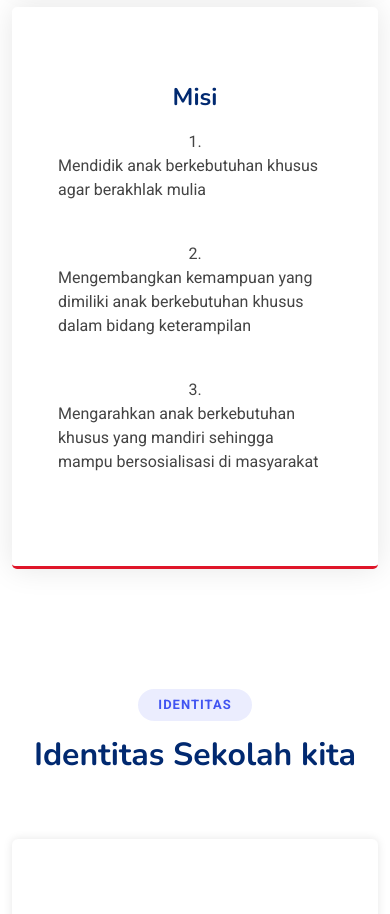
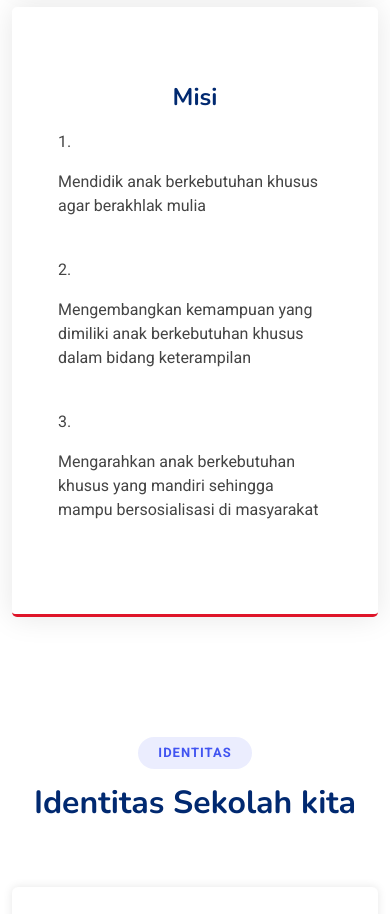
Before and after one commit to ChadL1N/SLBC-Pancaran-Kasih, a plain HTML site: page index.html in a window 390 px wide. Shown: the part 1600-2514 px from the top of the page. Drawn offline with nearby package versions, Linux system fonts and the light colour scheme.

Commit message:
Update index.html

```diff
--- a/index.html
+++ b/index.html
@@ -128,13 +128,13 @@
               <!-- <img src="assets/img/values-2.png" class="img-fluid" alt=""> -->
               <div class="row p-3">
                 <div class="col-sm-12"><h3>Misi</h3></div>
-                <div class="col-sm-1">1.</div>
+                <div class="col-sm-1"><p style="text-align: left;">1.</p></div>
                 <div class="col-sm-11"> <p style="text-align: left;"> Mendidik anak berkebutuhan khusus agar berakhlak mulia</p></div>
                 <div class="col-sm-12">&nbsp;</div>
-                <div class="col-sm-1">2.</div>
+                <div class="col-sm-1"><p style="text-align: left;">2.</p></div>
                 <div class="col-sm-11"><p style="text-align: left;"> Mengembangkan kemampuan yang dimiliki anak berkebutuhan khusus dalam bidang keterampilan</p></div>
                 <div class="col-sm-12">&nbsp;</div>
-                <div class="col-sm-1">3.</div>
+                <div class="col-sm-1"><p style="text-align: left;">3.</p></div>
                 <div class="col-sm-11"><p style="text-align: left;"> Mengarahkan anak berkebutuhan khusus yang mandiri sehingga mampu bersosialisasi di masyarakat</p></div>
               </div>
             </div>
```
